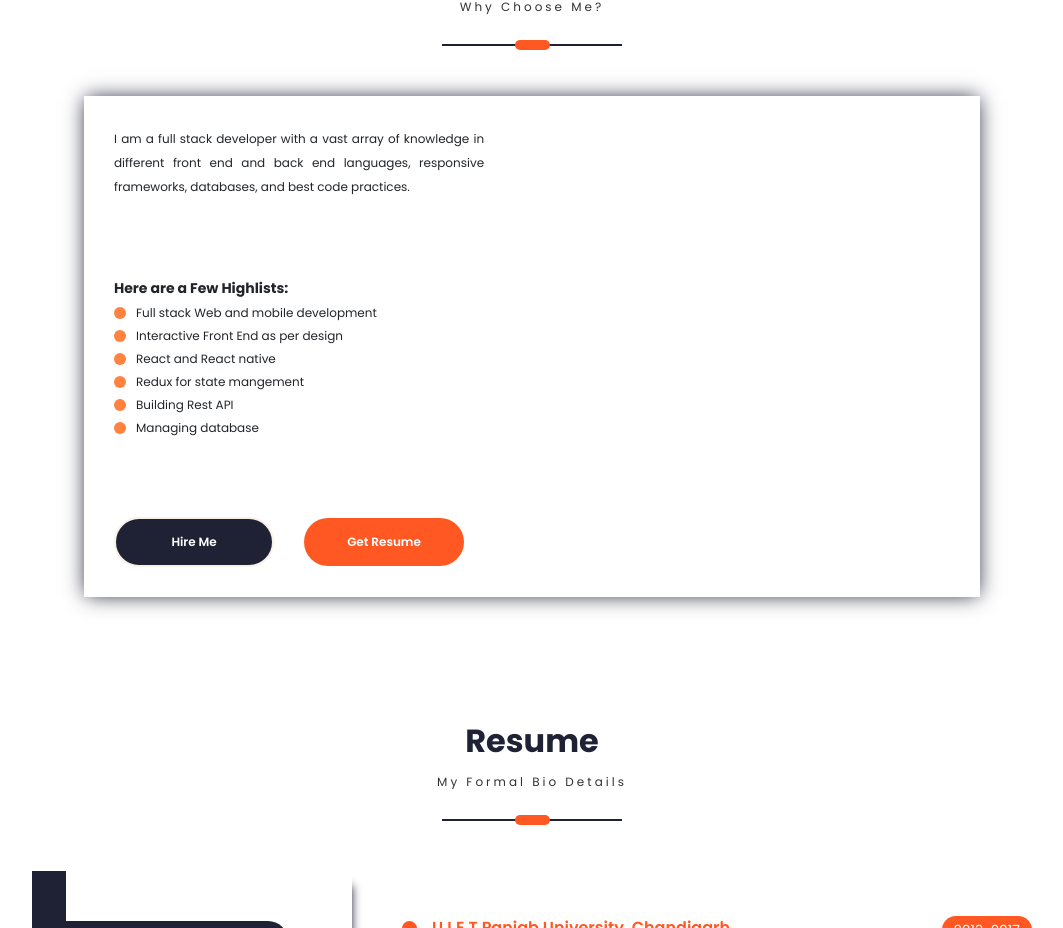
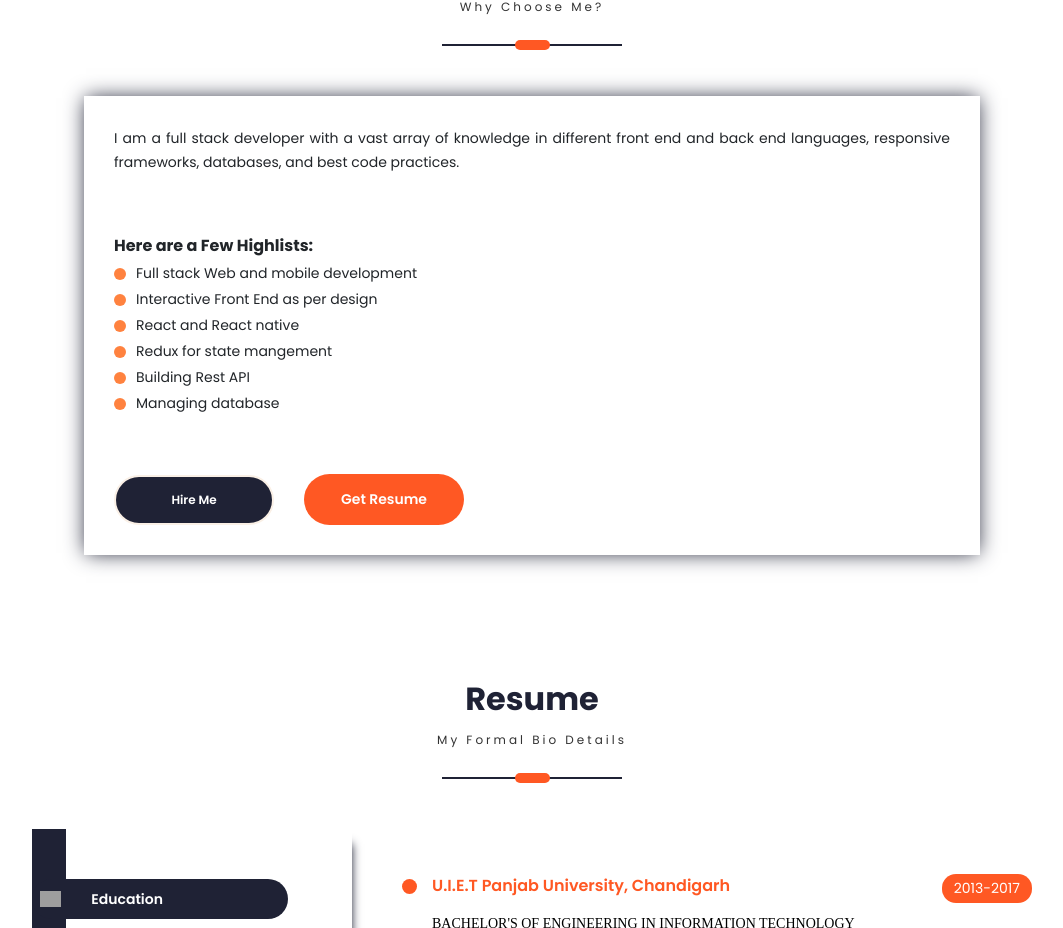
Before and after one commit to rajat6235/portfolio, a React (Create React App) app in the folder myportfolio/: page / in a window 1280 px wide. Shown: the part 779-1707 px from the top of the page, without its empty margins (108-1171 px from the left). Built offline with nearby package versions, Linux system fonts and the light colour scheme; grey boxes are pictures that could not be loaded; a web font is replaced by a local one.

Commit message:
responsive fixes in aboutme

```diff
--- a/myportfolio/src/Container/AboutMe/AboutMe.css
+++ b/myportfolio/src/Container/AboutMe/AboutMe.css
@@ -15,7 +15,7 @@
   box-shadow: 0 0 20px -2px #1f2235;
 }
 .about-me-profile {
-  width: 50%;
+  width: 100%;
   display: none;
   background-image: url("../../assets/AboutMe/me.jpeg");
   background-size: cover;
@@ -23,26 +23,26 @@
   background-position: center;
 }
 .about-me-details {
-  width: 48%;
+  width: 100%;
   text-align: justify;
   padding: 30px;
 }
 .about-me-description {
-  font-size: 12px;
+  font-size: 14px;
 }
 .about-me-highlights {
-  margin: 80px 0;
+  margin: 60px 0;
 }
 .highlight-heading {
   font-family: "Poppins Bold";
-  font-size: 14px;
+  font-size: 16px;
   margin: 0 0 5px 0;
 }
 .highlight {
   display: flex;
   align-items: center;
   margin: 5px 0;
-  font-size: 12px;
+  font-size: 14px;
 }
 .highlight-blob {
   height: 12px;
@@ -53,7 +53,7 @@
 }
 .about-me-options .highlighted-btn {
     margin: 0 0 0 30px;
-
+    font-size: 14px;
 }
 /*Ipad pro responsivenes */
 @media only screen and (max-width:1110px){
@@ -77,6 +77,8 @@
     }
     .about-me-options .highlighted-btn{
         margin: 24px 0 0 0 !important;
+    font-size: 12px;
+
     }
     .about-me-options button {
         width: 100%;
--- a/myportfolio/src/Container/AboutMe/AboutMe.js
+++ b/myportfolio/src/Container/AboutMe/AboutMe.js
@@ -45,7 +45,7 @@ highlights:{
       <div className="about-me-parent">
         <ScreenHeading title={"About Me"} subHeading={"Why Choose Me?"} />
         <div className="about-me-card">
-            <div className="about-me-profile"></div>
+            {/* <div className="about-me-profile"></div>  */}
             <div className="about-me-details">
                 <span className="about-me-description">
                     {SCREEN_CONSTANTS.description}
```
